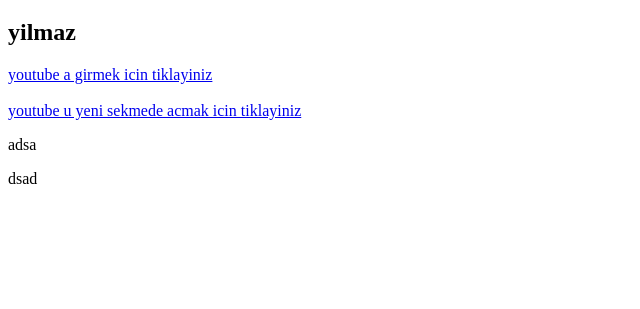
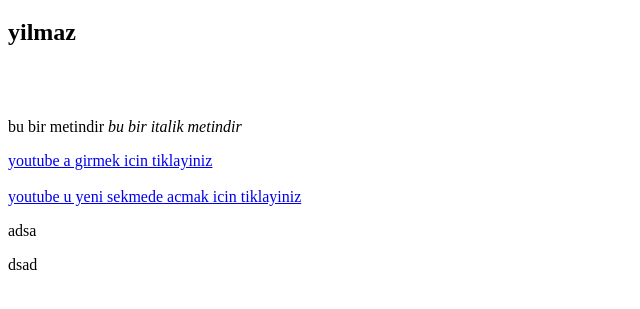
Before and after one commit to Hasanyilmaz1988/myallnewlessonsnotes2, a plain HTML site: page inclass/index.html in a window 1280 px wide. Shown: the part 61-370 px from the top of the page, without its empty margins (0-640 px from the left). Drawn offline with Linux system fonts and the light colour scheme.

Commit message:
italik working

```diff
--- a/inclass/index.html
+++ b/inclass/index.html
@@ -10,7 +10,9 @@
    <h1>hasan</h1>
    <h2>yilmaz</h2>
 
-
+<br>
+<br>
+<p>bu bir metindir <i>bu bir italik metindir</i></p>
 
 
    <a href="www.youtube.com">youtube a girmek icin tiklayiniz</a>
```
